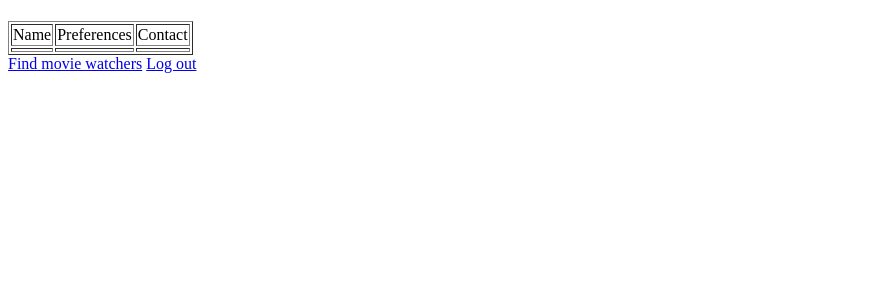
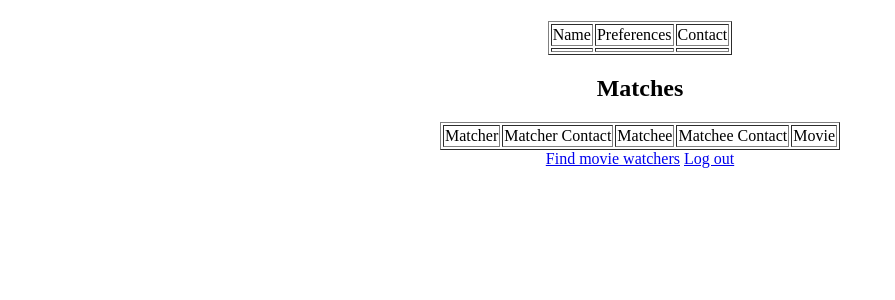
Before and after one commit to Gabri-ella-1/finalpython, a Flask app: template templates/Profile.html in a window 1280 px wide. Shown: the top 300 px of the page, without its empty margins (0-895 px from the left). Run offline with Flask 3, Linux system fonts and the light colour scheme; the template is opened without the code that fills it, so the values that code supplies are empty; parts of the project's set-up code (start-up, migrations or seed data) failed here and were passed over.

Commit message:
updated Profile Page

```diff
--- a/app.py
+++ b/app.py
@@ -99,11 +99,18 @@ def Profile():  # put application's code here
         cur.execute("SELECT * FROM UserInfo WHERE UserID = ?", (session['UserID'],))
         values = cur.fetchone()
         print(values)
-        #print(values[0]["Name"])
-
-        #getmatches = cur.execute("SELECT UserId_Two, MovieName FROM Matches WHERE UserID_One = (?) OR UserID_Two = (?)",((session['UserID']), (session['UserID'])) )
-        #match=getmatches.fetchall()
-        return render_template('Profile.html', values = values)#, match = match)
+        cur.execute("""SELECT
+                    user1.Name as UserOne, user2.Name as UserTwo,
+                    user1.Contact as u1Contact, user2.Contact as u2Contact,
+                    m.MovieName as Movie
+                    FROM Matches m
+                    JOIN UserInfo user1 ON m.UserID_One = user1.UserID
+                    JOIN UserInfo user2 ON m.UserID_Two = user2.UserID
+                    WHERE UserID_One = (?) OR UserID_Two = (?)"""
+                    ,((session['UserID']), (session['UserID'])) )
+        match = cur.fetchall()
+        print(match)
+        return render_template('Profile.html', values = values, match = match, name = session['Name'], Idnum = session['UserID'])
     return redirect(url_for('adduser'))
 
 @app.route('/newlog', methods =['POST', 'GET'])
--- a/templates/NewUser.html
+++ b/templates/NewUser.html
@@ -3,6 +3,11 @@
 <head>
     <meta charset="UTF-8">
     <h3>Create a profile</h3>
+    <style>
+      body{
+          text-align: center;
+      }
+  </style>
 </head>
    <body>
       <form action = "{{ url_for('adduser') }}" method = "POST">
--- a/templates/Profile.html
+++ b/templates/Profile.html
@@ -1,6 +1,15 @@
 <!DOCTYPE html>
 <head>
     <title>User Profile </title>
+    <style>
+        body {
+			text-align: center;
+		}
+
+        table{
+            margin: auto;
+        }
+    </style>
 </head>
 <body>
     <h1>{{values["Name"]}}</h1>
@@ -15,14 +24,27 @@
                 <td>{{values["Preferences"]}}</td>
                 <td>{{values["Contact"]}}</td>
             </tr>
-        {% for row in values %}
+    </table>
+    <h2>Matches</h2>
+    <table border=1>
+        <thread>
+            <td>Matcher</td>
+            <td>Matcher Contact</td>
+            <td>Matchee</td>
+            <td>Matchee Contact</td>
+            <td>Movie</td>
+        </thread>
+        {% for match in match %}
         <tr>
-            <td>{{values["Name"]}}</td>
-            <td>{{values["Preferences"]}}</td>
-            <td>{{values["Contact"]}}</td>
+            <td>{{match["UserOne"]}}</td>
+            <td>{{match["u1Contact"]}}</td>
+            <td>{{match["UserTwo"]}}</td>
+            <td>{{match["u2Contact"]}}</td>
+            <td>{{match["Movie"]}}</td>
         </tr>
-    {% endfor %}
+        {% endfor %}
     </table>
+
 
     <a href="/NewMovie?name={{name}}&Idnum={{Idnum}}">Find movie watchers</a>
     <a href = "/">Log out</a>
--- a/templates/login.html
+++ b/templates/login.html
@@ -3,6 +3,11 @@
 <head>
     <meta charset="UTF-8">
     <title>Title</title>
+    <style>
+        body{
+            text-align: center;
+        }
+    </style>
 </head>
 <body>
     <form action = "{{ url_for('newlog') }}" method = "POST">
```
Also changed, not shown: TinMovie.db (deleted).
